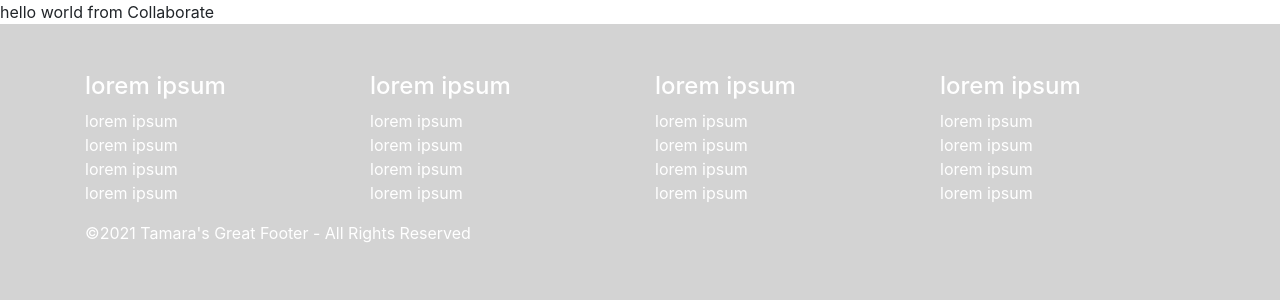
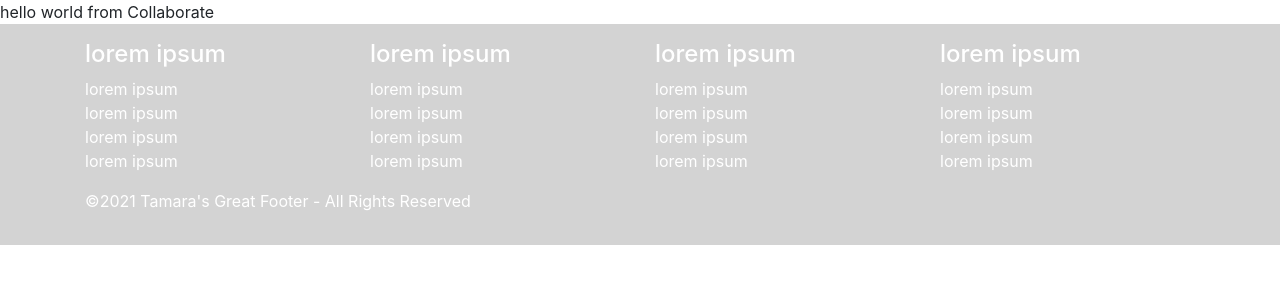
Before and after one commit to Banyan-Labs/collaborate, a React (Create React App) app: page / in a window 1280 px wide. Shown: the top 300 px of the page. Built offline with nearby package versions, Linux system fonts and the light colour scheme.

Commit message:
Need to position and add icons Font Awesome?

```diff
--- a/package.json
+++ b/package.json
@@ -3,6 +3,9 @@
   "version": "0.1.0",
   "private": true,
   "dependencies": {
+    "@fortawesome/fontawesome-svg-core": "^1.2.35",
+    "@fortawesome/free-solid-svg-icons": "^5.15.3",
+    "@fortawesome/react-fontawesome": "^0.1.14",
     "@testing-library/jest-dom": "^5.12.0",
     "@testing-library/react": "^11.2.7",
     "@testing-library/user-event": "^12.8.3",
--- a/src/App.css
+++ b/src/App.css
@@ -1,13 +1,13 @@
 #footer {
     background-color: lightgray;
     color: white;
-    padding: 3em;
+    padding: 1em;
     position:relative;
     bottom: 0;
-    width: 100%;
+    /* width: 100%;
     display: flex;
     flex-direction: column;
-    min-height: 100vh;
+    min-height: 100vh; */
 }
 /*
 .page-container {
--- a/src/components/Footer.js
+++ b/src/components/Footer.js
@@ -1,5 +1,8 @@
 import React from 'react'
 import 'bootstrap/dist/css/bootstrap.min.css'
+import { FontAwesomeIcon } from '@fortawesome/react-fontawesome'
+import { faCoffee } from '@fortawesome/free-solid-svg-icons'
+
 
 function Footer() {
     return (
@@ -9,6 +12,7 @@
                     {/* Column 1 */}
                     <div className="col-md-3 col-sm-6">
                         <h4>lorem ipsum</h4>
+                        {/* <a href="#"><i class="fa fa-facebook"></i></a> */}
                         <ul className="list-unstyled">
                             <li>lorem ipsum</li>
                             <li>lorem ipsum</li>
```
Also changed, not shown: 1 other file (tests, documents, lock files or other folders).
